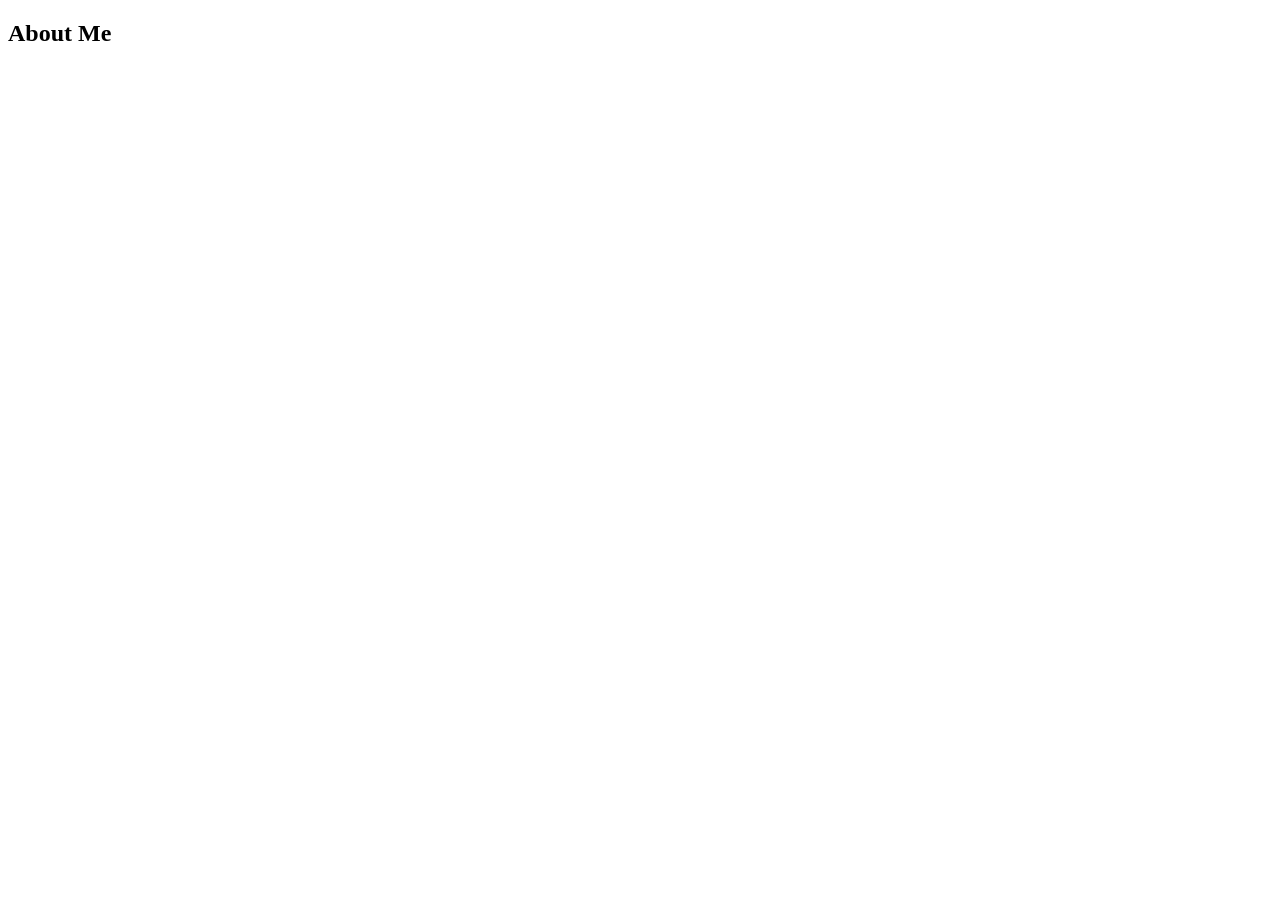
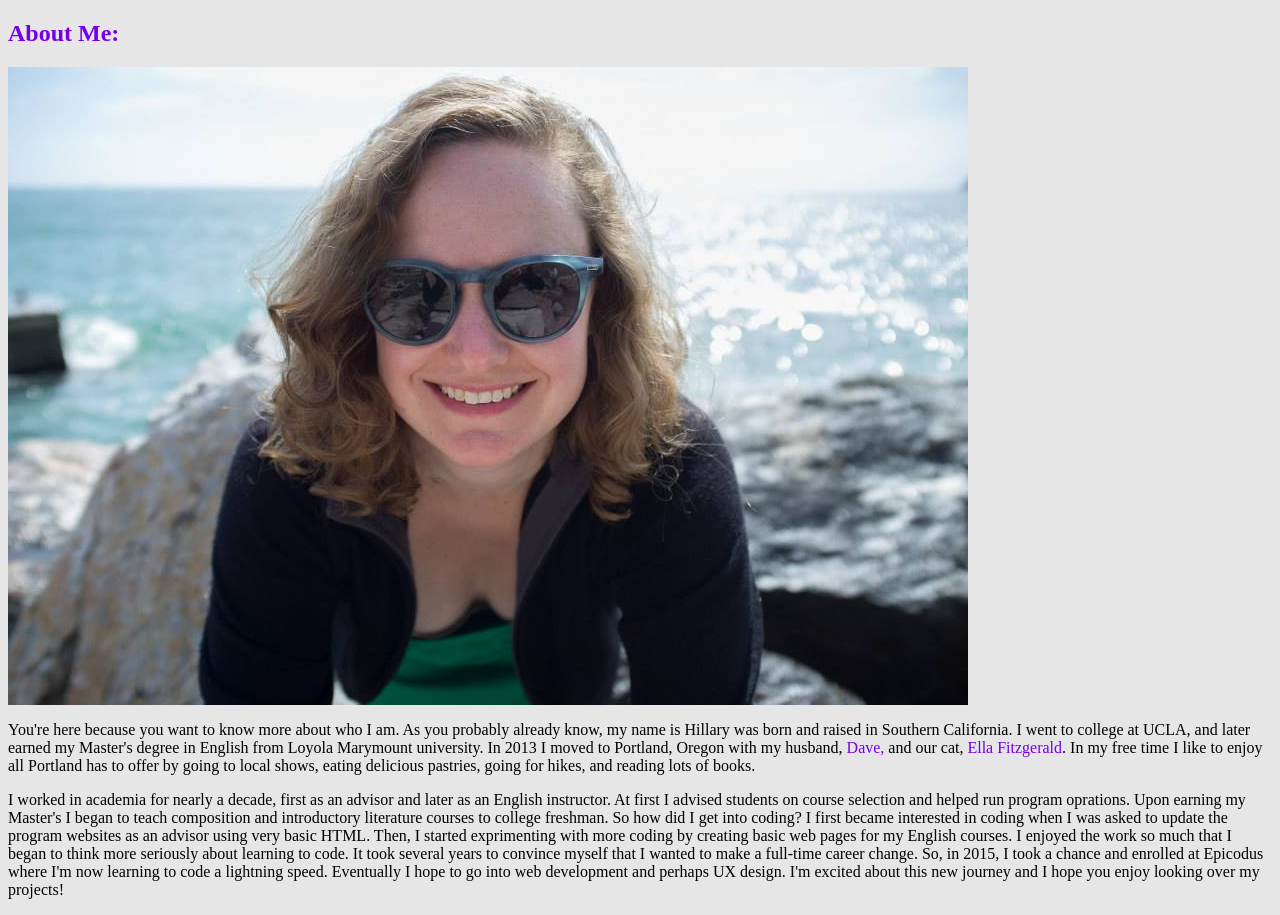
Before and after one commit to hhillaryy/hhillaryy.github.io, a plain HTML site: page about-me.html in a window 1280 px wide. Before the commit the page ends 800 px from the top, so only its background shows below. Drawn offline with Linux system fonts and the light colour scheme.

Commit message:
add content to about me page and create styles2.css, add content to index.html and stles.css

```diff
--- a/about-me.html
+++ b/about-me.html
@@ -1,12 +1,18 @@
 <!DOCTYPE html>
 <html>
 <head>
-  <title></em>About Me!</em></title>
+  <link href="css/styles2.css" rel="stylesheet" type="text/css" media="screen"></link>
+  <title>About Me!</title>
 </head>
 <body>
-  <h2><strong>About Me</strong></h2>
-  <p>
+  <span style="background-color:red;">
+    <h2><strong>About Me:</strong></h2>
+      <img src="img/ct.jpg" align="middle">
+      <p>You're here because you want to know more about who I am. As you probably already know, my name is Hillary was born and raised in Southern California. I went to college at UCLA, and later earned my Master's degree in English from Loyola Marymount university. In 2013 I moved to Portland, Oregon with my husband, <span style="color: #7300e6">Dave,</span> and our cat, <span style="color: #7300e6">Ella Fitzgerald</span>. In my free time I like to enjoy all Portland has to offer by going to local shows, eating delicious pastries, going for hikes, and reading lots of books.</p>
 
+      <p>I worked in academia for nearly a decade, first as an advisor and later as an English instructor. At first I advised students on course selection and helped run program oprations. Upon earning my Master's I began to teach composition and introductory literature courses to college freshman. So how did I get into coding? I first became interested in coding when I was asked to update the program websites as an advisor using very basic HTML. Then, I started exprimenting with more coding by creating basic web pages for my English courses. I enjoyed the work so much that I began to think more seriously about learning to code. It took several years to convince myself that I wanted to make a full-time career change. So, in 2015, I took a chance and enrolled at Epicodus where I'm now learning to code a lightning speed. Eventually I hope to go into web development and perhaps UX design. I'm excited about this new journey and I hope you enjoy looking over my projects! </p>
+  </span>
 
+</body>
 
 </html>
--- a/css/styles.css
+++ b/css/styles.css
@@ -0,0 +1,8 @@
+p {
+  padding-right: 30px;
+  padding-left: 30px;
+}
+
+.gradient {
+  background: linear-gradient(#7300e6, #f2f2f2);
+}
--- /dev/null
+++ b/css/styles2.css
@@ -0,0 +1,12 @@
+body {
+  background-color: #e6e6e6;
+}
+
+h2 {
+ color: #7300e6;
+}
+
+img {
+  text-align: center;
+
+}
```
Also changed, not shown: index.html (+1 -1 lines), img/CT.jpg (added).
